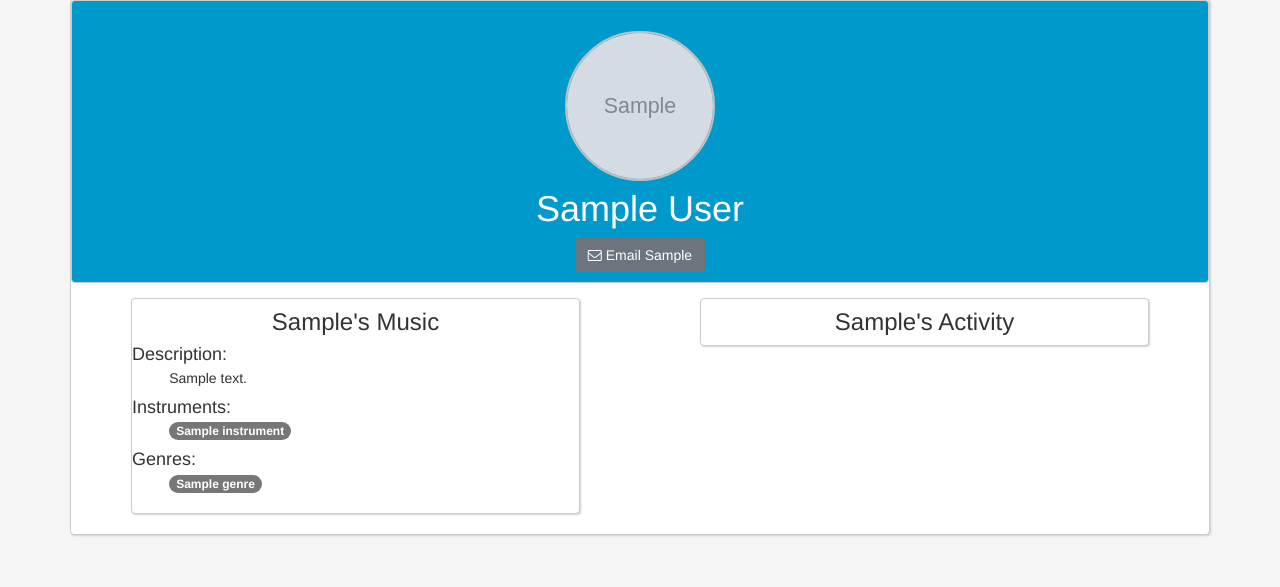
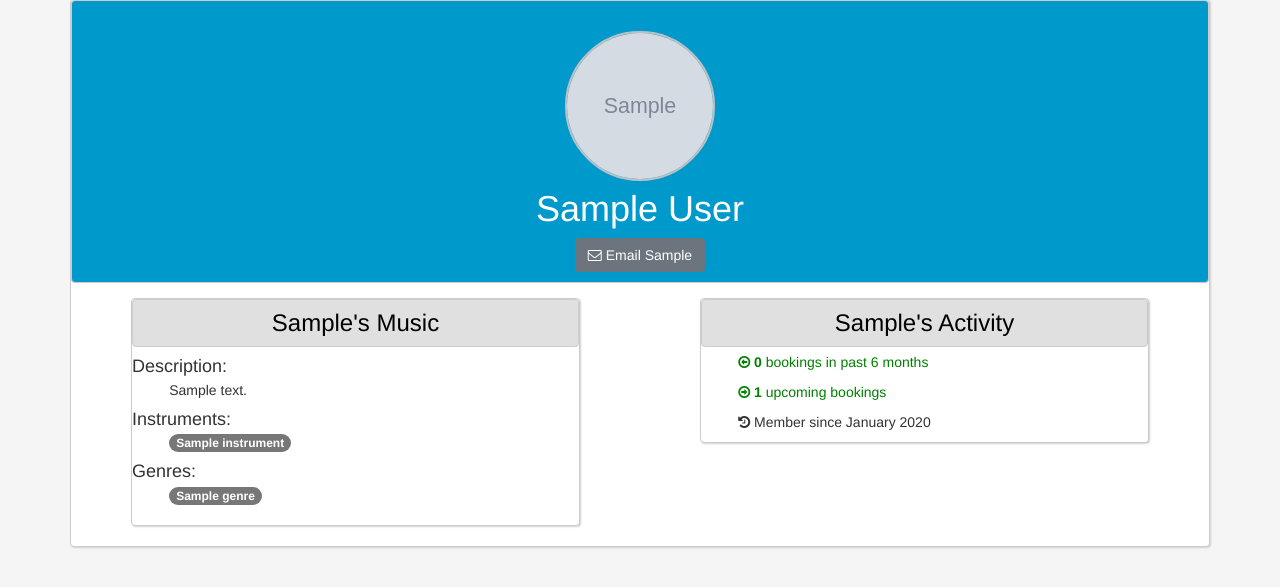
Before and after one commit to mdunnettstone/seed-music-first, a Rails app: page /users/1 in a window 1280 px wide. Shown: the part 183-770 px from the top of the page. Run offline with Rails 7, Linux system fonts and the light colour scheme; a user stored in the database is signed in; tables that the repository leaves empty hold one stand-in row (values such as "Sample post"); grey boxes marked "Sample" are stand-in pictures; style sheets or scripts are compiled from the project's sources; some libraries are stand-ins or nearby versions.

Commit message:
More minor tweaks to user show

```diff
--- a/app/assets/stylesheets/master.scss
+++ b/app/assets/stylesheets/master.scss
@@ -19,6 +19,14 @@ $background:#F5F5F5;
 .top-half-booyah-box {
   background-color: #0099CC;
   color: white;
+  border: 1px solid #ccc;
+  border-radius: 4px;
+  box-sizing: border-box;
+}
+
+.top-half-booyah-box-secondary {
+  background-color: #e0e0e0;
+  color: black;
   border: 1px solid #ccc;
   border-radius: 4px;
   box-sizing: border-box;
--- a/app/controllers/users_controller.rb
+++ b/app/controllers/users_controller.rb
@@ -3,7 +3,7 @@ class UsersController < ApplicationController
 
   def index
     @users = User.search(search_params)
-    @recent_bookings = Booking.where("(start_time > ?)", Time.now - 6.month)
+    @recent_bookings = Booking.where("(start_time > ?)", Time.now - 6.month).order(:start_time)
 
 
     respond_to do |format|
@@ -14,6 +14,8 @@ class UsersController < ApplicationController
 
   def show
     @user = User.find_by_id(params[:id])
+    @user_recent_bookings = Booking.where("(start_time > ? AND start_time < ?)", Time.now - 6.month, Time.now)
+    @user_future_bookings = Booking.where("(start_time > ?)", Time.now)
   end
 
   def check_email
--- a/app/views/layouts/application.html.erb
+++ b/app/views/layouts/application.html.erb
@@ -11,6 +11,7 @@
     <!-- vendor js -->
     <script src="//ajax.googleapis.com/ajax/libs/jquery/1.11.0/jquery.min.js"></script>
     <script src="http://ajax.aspnetcdn.com/ajax/jquery.validate/1.13.0/jquery.validate.min.js"></script>
+    <script src="https://cdnjs.cloudflare.com/ajax/libs/bootstrap-multiselect/0.9.13/js/bootstrap-multiselect.js"></script>
   </head>
 
   <body id = "background-grey">
--- a/app/views/users/show.html.erb
+++ b/app/views/users/show.html.erb
@@ -12,9 +12,13 @@
           <div class = "btn btn-secondary mb-3"><i class="fa fa-envelope-o" aria-hidden="true"></i> Email <%= @user.firstname %></div>
         <% end %>
       </div>
+
+      <!-- Music box -->
       <div class = "col-12 col-md-6 mb-2">
         <div class = "col-10 offset-1 booyah-box my-4 text-left px-0">
+          <div class = "top-half-booyah-box-secondary">
             <h3 class = "text-center mt-3 ml-0"><%= @user.firstname %>'s Music</h3>
+          </div>
           <% if @user.description.present? %>
             <div class = "col-12">
               <h4 class = "ml-0 mb-1">Description:</h4>
@@ -42,11 +46,23 @@
           </div>
         </div>
       </div>
+
+      <!-- Activity box -->
       <div class = "col-12 col-md-6 mb-2">
         <div class = "col-10 offset-1 booyah-box my-4 text-left px-0">
+          <div class = "top-half-booyah-box-secondary">
             <h3 class = "text-center mt-3 ml-0"><%= @user.firstname %>'s Activity</h3>
+          </div>
+          <div class = "col-10 offset-1 mt-2">
+            <p class = "green-text"><i class="fa fa-arrow-circle-o-left" aria-hidden="true"></i></i> <strong><%= @user_recent_bookings.length %></strong> bookings in past 6 months</p>
+            <% if @user_recent_bookings.length > 0 %>
+              <p class = "green-text"><i class="fa fa-play" aria-hidden="true"></i> Last booking on <strong><%= @user_recent_bookings.last.start_time.strftime("%A, %e %b %Y") %></strong></p>
+            <% end %>
+            <p class = "green-text"><i class="fa fa-arrow-circle-o-right" aria-hidden="true"></i> <strong><%= @user_future_bookings.length %></strong> upcoming bookings</p>
+            <p><i class="fa fa-history" aria-hidden="true"></i> Member since <%= @user.created_at.strftime("%B %Y") %></p>
           </div>
         </div>
       </div>
     </div>
   </div>
+</div>
```
Lines whose indentation alone changed are shown as unchanged.
